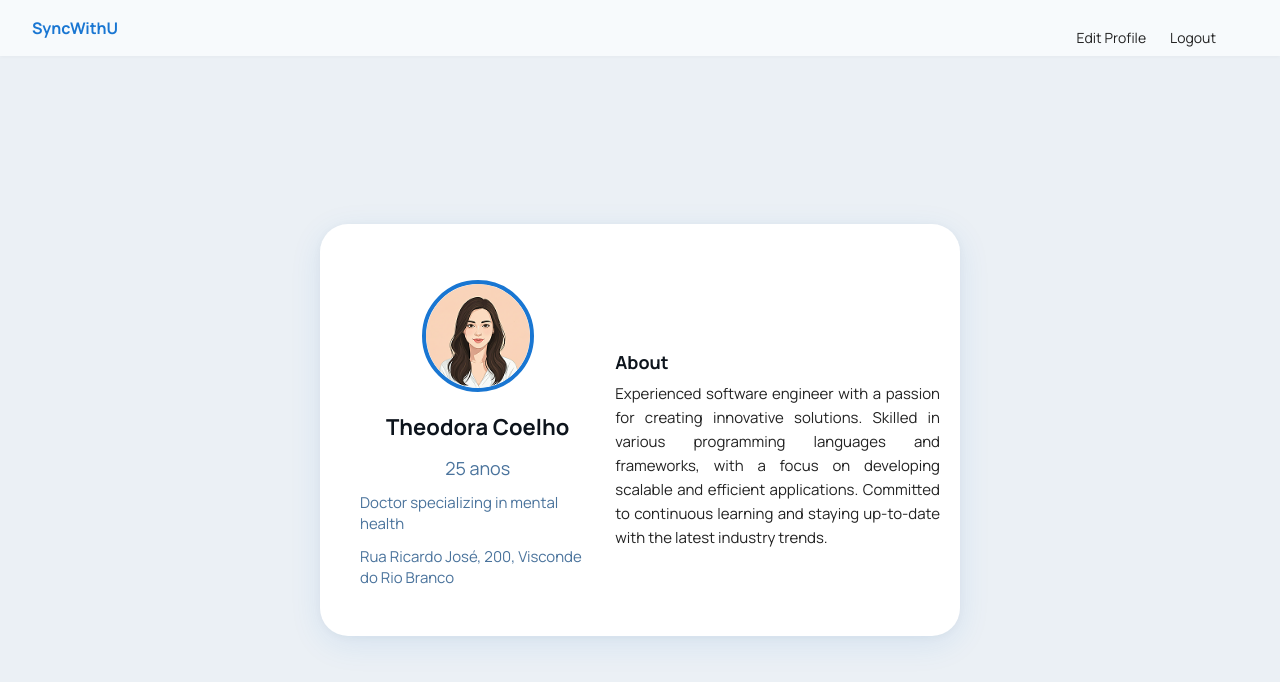
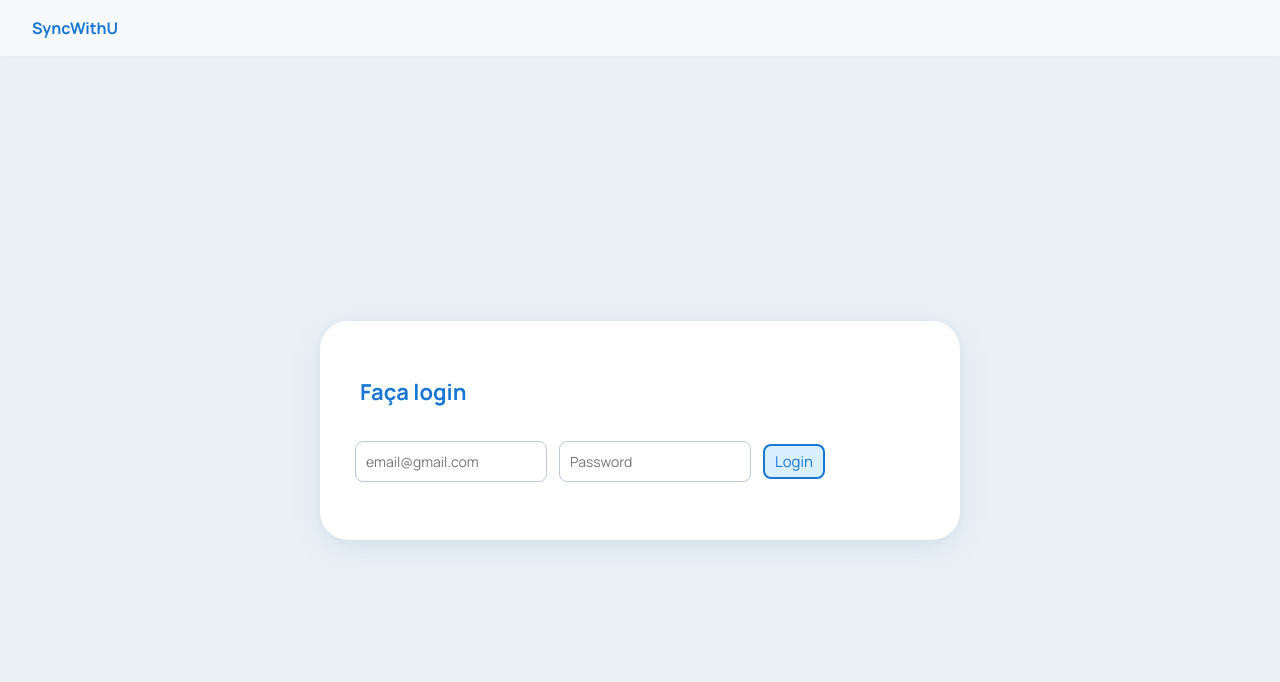
Before and after one commit to so-tha/SyncWithU, a React (Vite) app: page /profile in a window 1280 px wide. Shown: the top 682 px of the page. Built offline with nearby package versions, Linux system fonts and the light colour scheme.

Commit message:
Criação da pagina de login e eestilização da mesma, mudança na inicialização para já começar na pagina de login

```diff
--- a/src/App.css
+++ b/src/App.css
@@ -239,3 +239,45 @@ nav {
   text-decoration: underline;
   cursor: pointer;
 }
+.login-title{
+  font-size: 22px;
+  font-weight: 700;
+  color: #1976d2;
+  margin-bottom: 24px;
+  text-align: justify;
+  font-family: 'Manrope', Arial, Helvetica, sans-serif;
+
+}
+.login-form {
+  display: flex;
+  flex-direction: row;
+  gap: 12px;
+  align-items: center;
+  justify-content: center;
+  width: 100%;
+  max-width: 420px;
+  padding: 10px;
+  margin-left: 20px;
+}
+
+.login-input{
+  border: 1.5px solid #bfc9d9;
+  border-radius: 8px;
+  padding: 10px 10px;
+  font-size: 14px;
+  font-family: 'Manrope', Arial, Helvetica, sans-serif;
+}
+
+.login-btn{
+  border: 2px solid #1976d2;
+  outline: none;
+  border-radius: 8px;
+  padding: 5px 10px;
+  font-size: 15px;
+  font-family: 'Manrope', Arial, Helvetica, sans-serif;
+  color: #1976d2;
+  background: #d8efff;
+  box-sizing: border-box;
+  transition: border 0.2s;
+  cursor: pointer;
+}
--- a/src/App.jsx
+++ b/src/App.jsx
@@ -1,15 +1,13 @@
 import './App.css'
-import profileImage from '/profile/profile.png'
-import { useState } from 'react';
 import Header from './components/header'
 import MainCard from './components/main-card'
+import LoginPage from './login-page'
 
 function App() {
-  const [isEditing, setIsEditing] = useState(false);
+
   return (
     <>
-    <Header isEditing={isEditing} setIsEditing={setIsEditing} />
-    <MainCard isEditing={isEditing} profileImage={profileImage} />
+    <LoginPage />
     </>
   )
 }
--- a/src/components/header.jsx
+++ b/src/components/header.jsx
@@ -1,10 +1,10 @@
-
-export default function Header({ isEditing, setIsEditing }) {
+export default function Header({ isEditing, setIsEditing, showNav = true }) {
   return (
     <header className="main-header">
 <div className="header-left">
   <span className="logo">SyncWithU</span>
 </div>
+{showNav && (
 <div className="header-right">
   <nav className="header-nav">
     <a
@@ -17,6 +17,7 @@ export default function Header({ isEditing, setIsEditing }) {
     <a href="#">Logout</a>
   </nav>
 </div>
+)}
 </header>
   )
 }
--- a/src/edit-profile.jsx
+++ b/src/edit-profile.jsx
@@ -9,7 +9,7 @@ function EditProfile() {
 
   return (
     <>
-    <Header isEditing={isEditing} setIsEditing={setIsEditing} />
+    <Header isEditing={isEditing} setIsEditing={setIsEditing} showNav={true} />
   <MainCard isEditing={isEditing} profileImage={profileImage} />
     </>
   )
--- a/src/login-page.jsx
+++ b/src/login-page.jsx
@@ -0,0 +1,21 @@
+import './App.css'
+import Header from './components/header'
+
+function LoginPage() {
+  return (
+    <><Header showNav={false} />
+    <nav className='main-card'>
+          <div className='login-container'>
+              <h2 className='login-title'>Faça login</h2>
+              <form className='login-form'>
+                  <input className='login-input' type="email" placeholder='email@gmail.com' />
+                  <input className='login-input' type="password" placeholder='Password' />
+                  <button className='login-btn' type='button' >Login</button>
+              </form>
+          </div>
+      </nav>
+    </>
+  )
+}
+
+export default LoginPage;
```
